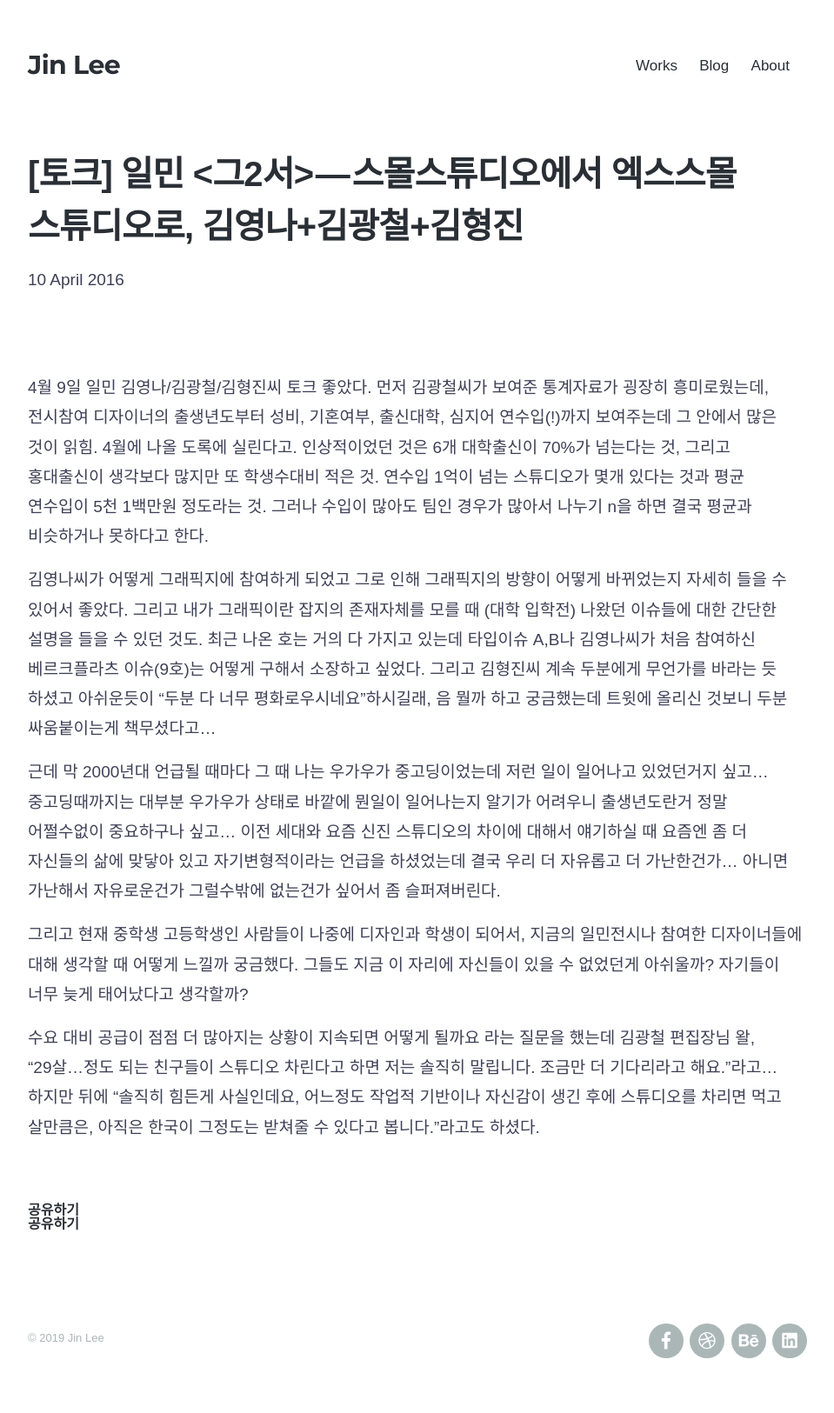
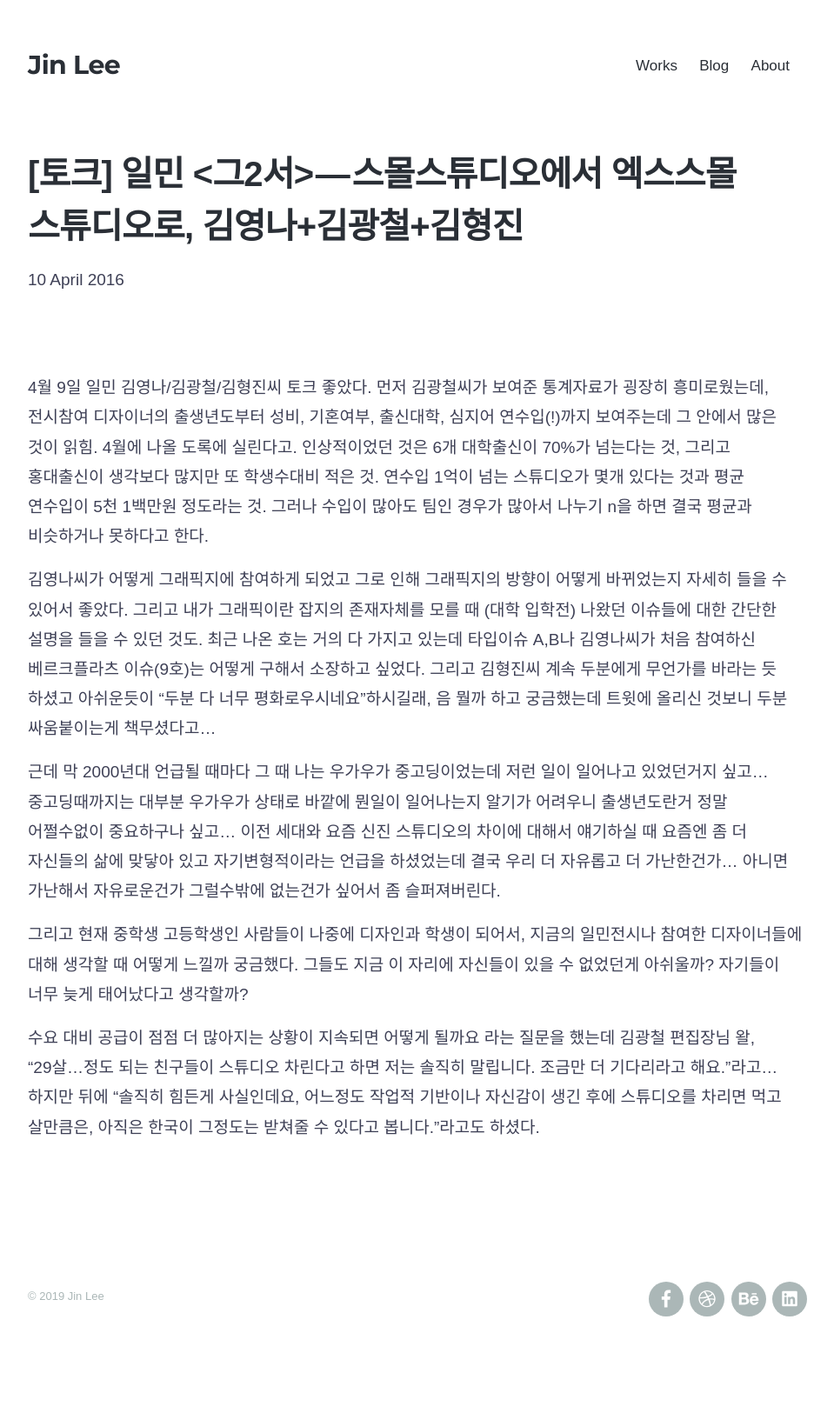
Before and after one commit to yujiinlee/yujiinlee.github.io, a Jekyll site: the page built from _posts/ths/2016-04-10-talk_xsmall.md, in a window 1280 px wide. Shown: the whole page at 87% size, without its empty margins (160-1119 px from the left). Built offline with Jekyll 4.4.1, drawn with Linux system fonts in a browser that asks for light colours; nearby versions of some CDN libraries; some web fonts are replaced; comment, search, counter and statistics services are not loaded; after the commit the page ends 1577 px from its top, so only the background shows below that.

Commit message:
덧글/공유 기능 disqus로 수정

```diff
--- a/_layouts/default.html
+++ b/_layouts/default.html
@@ -119,6 +119,8 @@
     <div id="fb-root"></div>
     <script async defer crossorigin="anonymous" src="https://connect.facebook.net/ko_KR/sdk.js#xfbml=1&version=v3.3&appId=586022718504523&autoLogAppEvents=1"></script>
 
+    <script id="dsq-count-scr" src="//yujiinlee-2.disqus.com/count.js" async></script>
+
 
 </body>
 
--- a/_layouts/post.html
+++ b/_layouts/post.html
@@ -18,20 +19,26 @@
 	{{ page.content }}
 
     <div class="comments">
+        <div id="disqus_thread"></div>
+        <script>
 
-
-         <div class="fb-share-button" data-href="http://yujiinlee.github.io" data-layout="button_count" data-size="large"><a target="_blank" href="https://www.facebook.com/sharer/sharer.php?u=http%3A%2F%2Fyujiinlee.github.io%2F&amp;src=sdkpreparse" class="fb-xfbml-parse-ignore">공유하기</a></div>
-
-        <a href="https://twitter.com/share?ref_src=twsrc%5Etfw" class="twitter-share-button" data-show-count="false" data-size="large">공유하기</a><script async src="https://platform.twitter.com/widgets.js" charset="utf-8"></script>
-
-
-        <p></p>
-
-        <div class="fb-comments"
-         data-href={{ site.url | append: page.url }}
-         data-width="100%"
-         data-numposts="5" >
+        /**
+        *  RECOMMENDED CONFIGURATION VARIABLES: EDIT AND UNCOMMENT THE SECTION BELOW TO INSERT DYNAMIC VALUES FROM YOUR PLATFORM OR CMS.
+        *  LEARN WHY DEFINING THESE VARIABLES IS IMPORTANT: https://disqus.com/admin/universalcode/#configuration-variables*/
+        /*
+        var disqus_config = function () {
+        this.page.url = PAGE_URL;  // Replace PAGE_URL with your page's canonical URL variable
+        this.page.identifier = PAGE_IDENTIFIER; // Replace PAGE_IDENTIFIER with your page's unique identifier variable
+        };
+        */
+        (function() { // DON'T EDIT BELOW THIS LINE
+        var d = document, s = d.createElement('script');
+        s.src = 'https://yujiinlee-2.disqus.com/embed.js';
+        s.setAttribute('data-timestamp', +new Date());
+        (d.head || d.body).appendChild(s);
+        })();
+        </script>
+    <noscript>Please enable JavaScript to view the <a href="https://disqus.com/?ref_noscript">comments powered by Disqus.</a></noscript>
         </div>
-    </div>
 
 </section>
```
Also changed, not shown: other parts of _layouts/post.html (+1 -0 lines).
